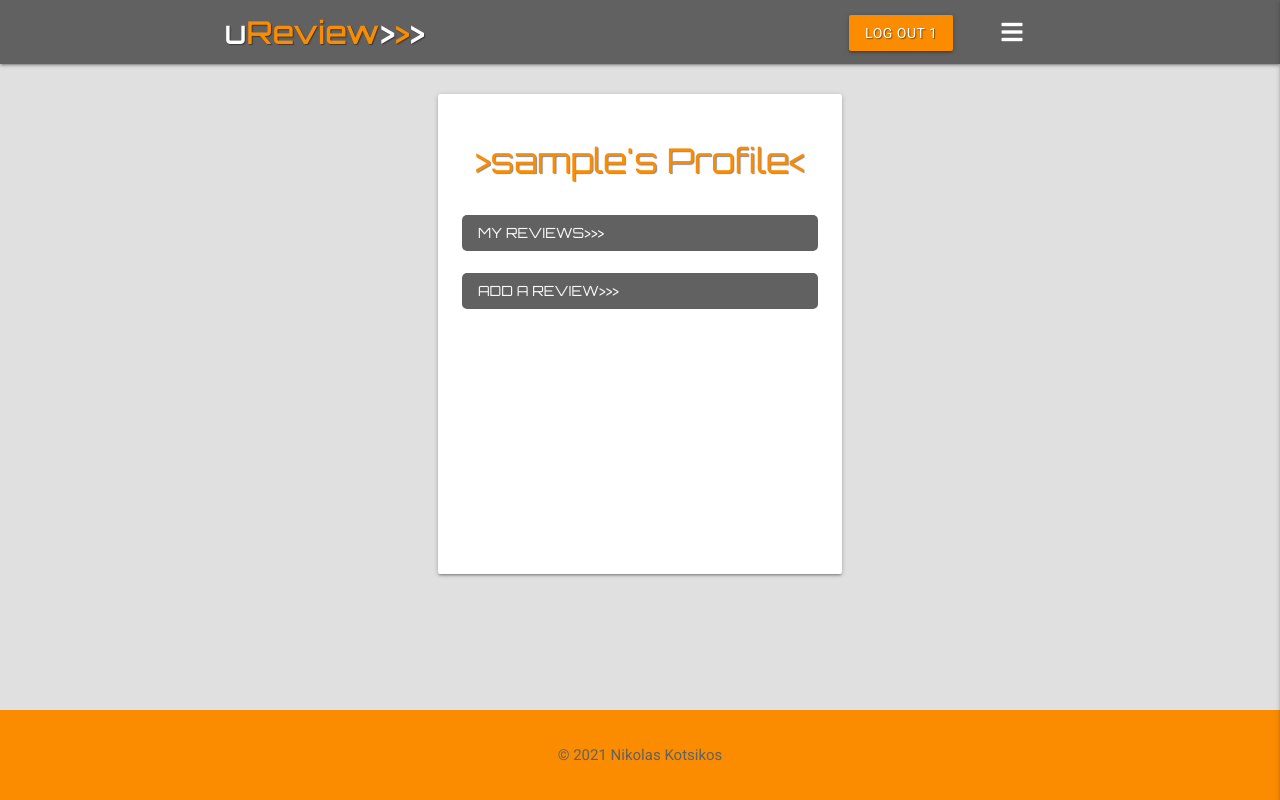
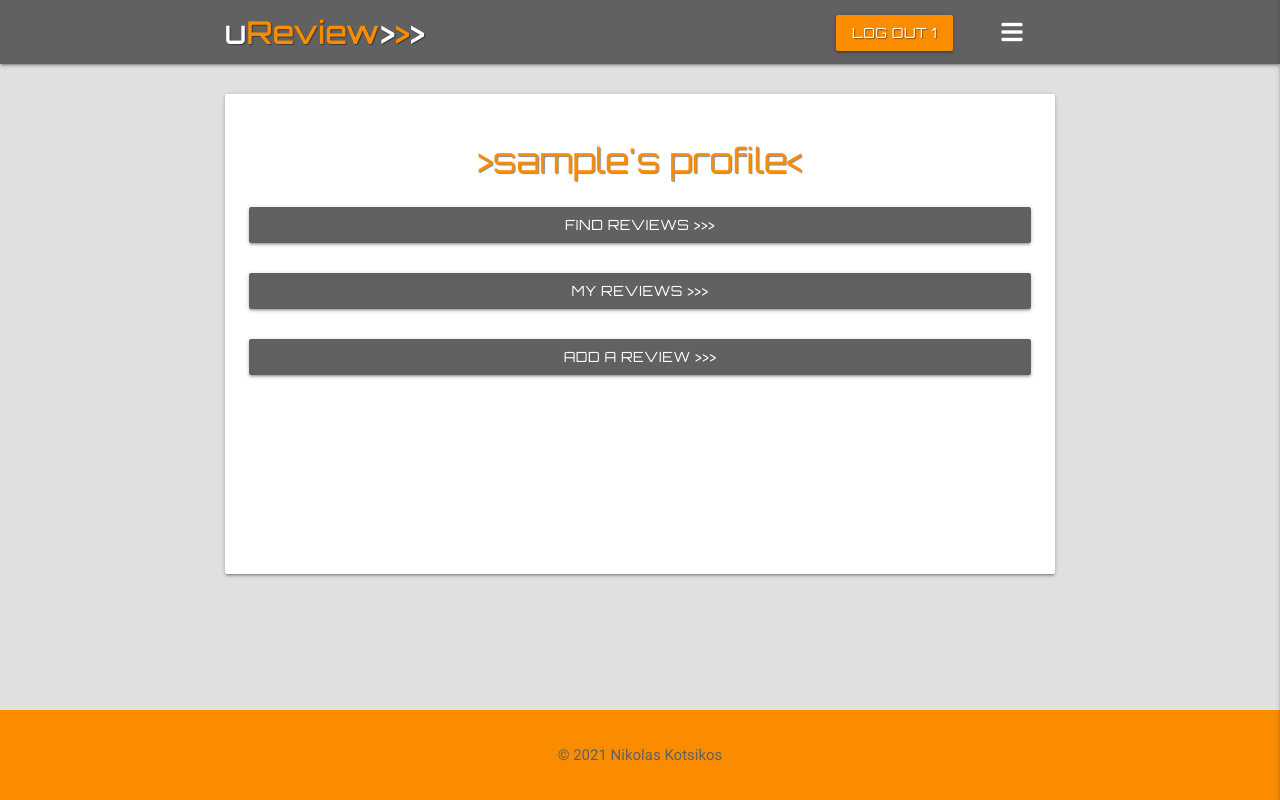
Before and after one commit to NikolasKotsikos/uReview, a Flask app: page /profile/1 in a window 1280 px wide. Run offline with Flask 2, Linux system fonts and the light colour scheme; the visitor is signed in with stand-in values (Sample User, id 1); a database or web service that is not in the repository returns one stand-in record (values such as "Sample title"); some libraries are stand-ins or nearby versions.

Commit message:
Homogenized button design in various files

```diff
--- a/app.py
+++ b/app.py
@@ -39,16 +39,18 @@ def create_account():
 
         if existing_user:
             flash("This username is taken")
-        create_account = {
+            return redirect(url_for("create_account"))
+
+        else:
+            create_account = {
             "username": request.form.get("username").lower(),
             "password": generate_password_hash(request.form.get("password"))
-        }
-        mongo.db.users.insert_one(create_account)
-
-        # put the new user into 'session' cookie
-        session["user"] = request.form.get("username").lower()
-        flash("Account created successfuly!")
-        return redirect(url_for("profile", username=session["user"]))
+            }
+            mongo.db.users.insert_one(create_account)
+            # put the new user into 'session' cookie
+            session["user"] = request.form.get("username").lower()
+            flash("Account created successfuly!")
+            return redirect(url_for("profile", username=session["user"]))
 
     return render_template("create_account.html")
 
--- a/static/css/style.css
+++ b/static/css/style.css
@@ -49,6 +49,8 @@ main {
 }
 
 #login-btn, #logout-btn {
+    font-family: "Orbitron", sans-serif;
+    font-weight: 400;
     margin-top: 15px;
 }
 /*----------------------------------------------------Homepage*/
@@ -105,6 +107,17 @@ main {
     font-family: "Roboto", sans-serif;
     font-weight: 400;
     color: #616161;
+}
+/*--------------------------------User Profile Page*/
+.profile-btns {
+    font-family: "Orbitron", sans-serif;
+    display: flex;
+    flex-direction: column;
+    justify-items: center;
+}
+
+.profile-btns a {
+    margin: 15px 0;
 }
 
 /*--------------------------------Find Reviews Page*/
@@ -221,6 +234,13 @@ main {
 
 }
 
+@media only screen and (min-width:768px) {
+    #login_mob, #logout_mob {
+        display: none;
+    }
+
+}
+
 @media only screen and (min-width:1024px) {
     .callout {
         position: relative;
--- a/templates/base.html
+++ b/templates/base.html
@@ -30,12 +30,12 @@
                             {% if session.user %}
                             <!--Logout button-->
                             <li>
-                            <a id="logout-btn" class="btn orange darken-1 text-shadow show-on-large hide-on-med-and-down" href="{{ url_for('logout') }}">Log out {{ session["user"] }}</a>
+                            <a id="logout-btn" class="btn waves-effect waves-orange orange darken-1 text-shadow show-on-large hide-on-med-and-down" href="{{ url_for('logout') }}">Log out {{ session["user"] }}</a>
                             </li>
                             {% else %}
                             <!--Login button-->
                             <li>
-                            <a id="login-btn" class="btn orange darken-1 text-shadow show-on-large hide-on-med-and-down" href="{{ url_for('login') }}">Log in</a>
+                            <a id="login-btn" class="btn waves-effect waves-orange orange darken-1 text-shadow show-on-large hide-on-med-and-down" href="{{ url_for('login') }}">Log in</a>
                             </li>
                             {% endif %}
                             <!-- Dropdown sidenav menu trigger -->
@@ -82,7 +82,7 @@
                             {% if session.user %}
                             <!--Logout Mobile-->
                             <li>
-                                <a id="logout_mob" class="sidenav-close show-on-small" href="{{ url_for('logout') }}">Log Out</a>
+                                <a id="logout_mob" class="sidenav-close show-on-small" href="{{ url_for('logout') }}">Log Out {{ session["user"] }}</a>
                             </li>
                             {% else %}
                             <!--Login Mobile-->
--- a/templates/index.html
+++ b/templates/index.html
@@ -12,12 +12,12 @@
             <h4 class="flow-text">Browse reviews or add one yourself!</h4>
             <div class="callout-btns">
                 <a class="waves-effect waves-grey btn-flat flow-text grey darken-2 "
-                    href="{{ url_for('get_reviews') }}">Find Reviews&gt;&gt;&gt;</a>
+                    href="{{ url_for('get_reviews') }}">Find Reviews &gt;&gt;&gt;</a>
                 {% if session.user %}
-                <a class="waves-effect waves-grey btn-flat flow-text grey darken-2 overlay-btn show-on-large" href="{{ url_for('add_review') }}">Add a Review&gt;&gt;&gt;</a>
+                <a class="waves-effect waves-grey btn-flat flow-text grey darken-2 overlay-btn show-on-large" href="{{ url_for('add_review') }}">Add a Review &gt;&gt;&gt;</a>
                 {% else %}
                 <a class="waves-effect waves-grey btn-flat flow-text grey darken-2 overlay-btn show-on-large"
-                    href="{{ url_for('create_account') }}">Create Account&gt;&gt;&gt;</a>
+                    href="{{ url_for('create_account') }}">Create Account &gt;&gt;&gt;</a>
                 {% endif %}
             </div>
         </div>
--- a/templates/login.html
+++ b/templates/login.html
@@ -26,8 +26,8 @@
                     </div>
                     <!--Log In Button-->
                     <div class="row login-btn">
-                        <button type="submit" class="col btn-large grey darken-2">
-                           Log In<i class="fas fa-sign-in-alt"></i>
+                        <button class="btn-large waves-effect waves-grey grey darken-2">
+                           Log In &gt;&gt;&gt;
                         </button>
                     </div>
                     <div class="row col s12 link">
--- a/templates/profile.html
+++ b/templates/profile.html
@@ -2,18 +2,20 @@
 {% block content %}
 
         <div class="row">
-            <div class="col s12 m8 l4 offset-m2 offset-l4">
-                <div class="card-panel">
-                    <h4 class="center-align text-shadow orange-text text-darken-1">&gt;{{ username }}'s Profile&lt;</h4>
-                    <br>
-                    <a class="waves-effect waves-grey btn-flat flow-text grey darken-2 overlay-btn show-on-large" href="#">My Reviews&gt;&gt;&gt;</a>
-                    <br>
-                    <a class="waves-effect waves-grey btn-flat flow-text grey darken-2 overlay-btn show-on-large" href="{{ url_for('add_review') }}">Add a Review&gt;&gt;&gt;</a>
-                    <br>
+            <div class="col s12 m8 l8 offset-m2 offset-l2">
+                <div class="card-panel profile-btns center-align">
+                    <h4 class="center-align text-shadow orange-text text-darken-1">&gt;{{ username }}'s profile&lt;</h4>
+
+                    <a class="center-align waves-effect waves-grey btn grey darken-2" href="{{ url_for('get_reviews') }}">Find Reviews &gt;&gt;&gt;</a>
+
+                    <a class="center-align waves-effect waves-grey btn grey darken-2" href="#">My Reviews &gt;&gt;&gt;</a>
+
+                    <a class="center-align waves-effect waves-grey btn grey darken-2" href="{{ url_for('add_review') }}">Add a Review &gt;&gt;&gt;</a>
+
                     {% if session.user|lower == "admin"|lower %}
-                    <a class="waves-effect waves-grey btn-flat flow-text grey darken-2 overlay-btn show-on-large" href="#">Add a Genre&gt;&gt;&gt;</a>
-                    <br>
-                    <a class="waves-effect waves-grey btn-flat flow-text grey darken-2 overlay-btn show-on-large" href="#">Add a Platform&gt;&gt;&gt;</a>
+                    <a class="center-align waves-effect waves-grey btn grey darken-2" href="#">Add a Genre &gt;&gt;&gt;</a>
+
+                    <a class="center-align waves-effect waves-grey btn grey darken-2" href="#">Add a Platform &gt;&gt;&gt;</a>
                     {% endif %}
                 </div>
             </div>
--- a/templates/reviews.html
+++ b/templates/reviews.html
@@ -2,9 +2,9 @@
 {% block content %}
 
 
-    <div class="row card-preview-container">
+    <div class="row">
         {% for review in reviews %}
-        <div class="col s12 m8 l3 offset-m2">
+        <div class="col s12 m8 l3 offset-m2 offset-l2">
             <div class="card card-preview" id="{{ review.review_id }}">
                         <div class="card-image">
                              <img src="{{ review.img_url}}">
```
Also changed, not shown: templates/create_account.html (+4 -4 lines).
